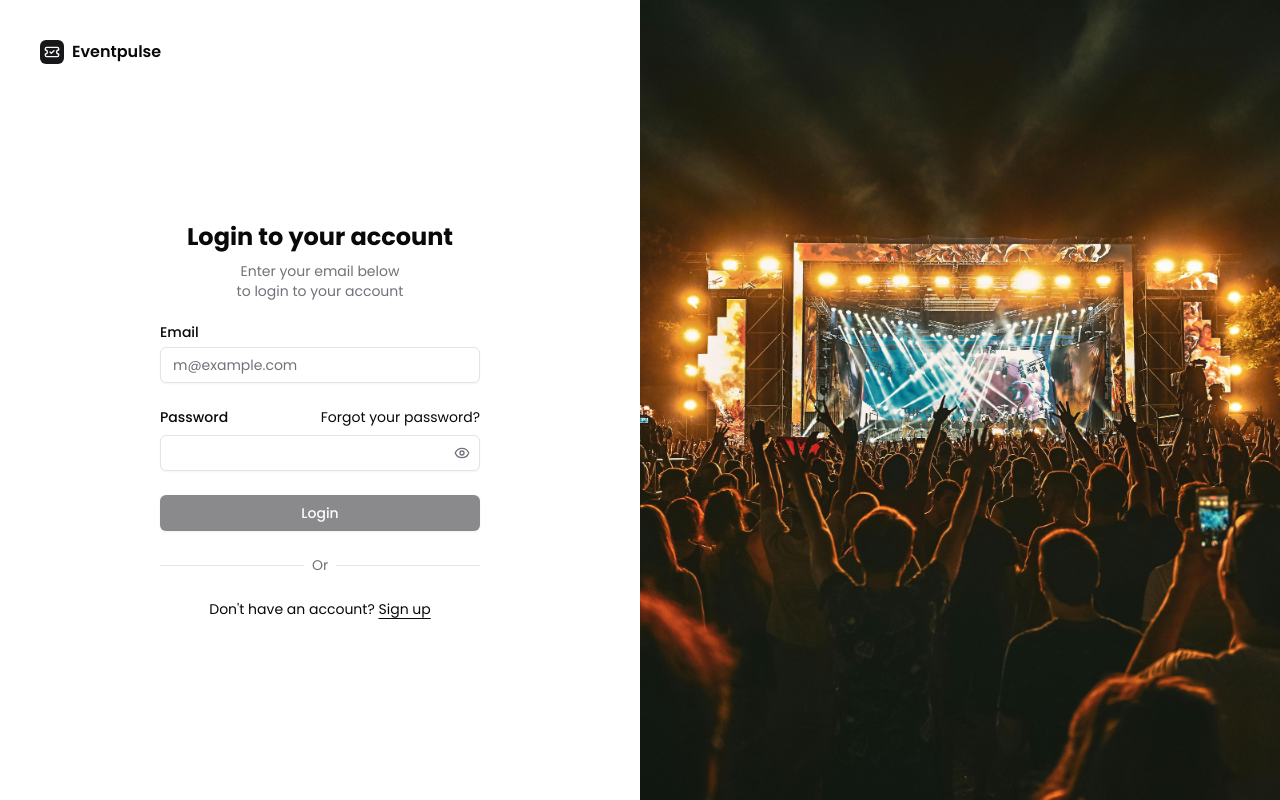
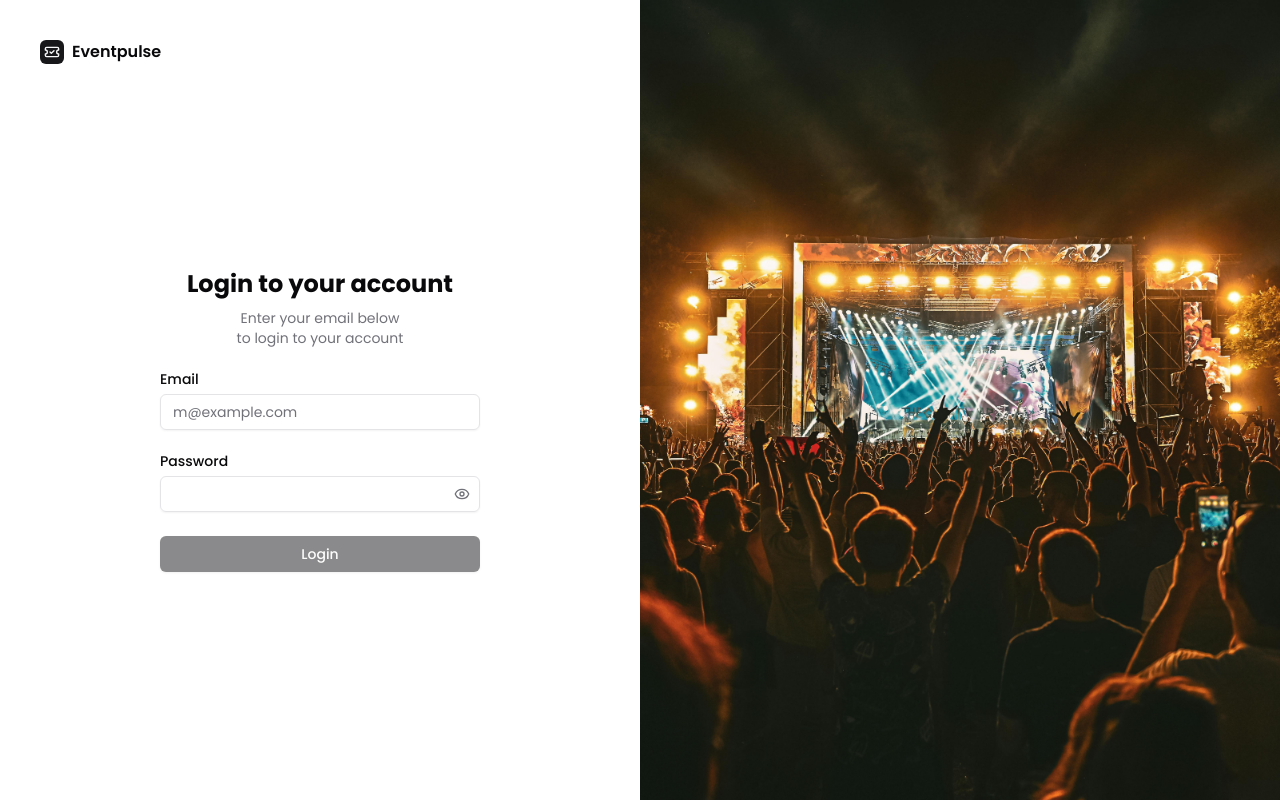
Before and after one commit to subx6789/eventpulse-client, a Next.js app: page / in a window 1280 px wide. Built offline with nearby package versions, Linux system fonts and the light colour scheme.

Commit message:
feat: Some more refactor

```diff
--- a/src/app/page.tsx
+++ b/src/app/page.tsx
@@ -1,4 +1,4 @@
-import { LoginForm } from "@/components/Forms/LoginForm";
+import { AdminLoginForm } from "@/components/Forms/AdminLoginForm";
 import { TicketCheck } from "lucide-react";
 import Image from "next/image";
 import Link from "next/link";
@@ -17,7 +17,7 @@
         </div>
         <div className="flex flex-1 items-center justify-center">
           <div className="w-full max-w-xs">
-            <LoginForm />
+            <AdminLoginForm />
           </div>
         </div>
       </div>
--- a/src/components/Forms/LoginForm.tsx
+++ b/src/components/Forms/AdminLoginForm.tsx
@@ -4,7 +4,6 @@
 import { Button } from "@/components/ui/button";
 import { Input } from "@/components/ui/input";
 import { Label } from "@/components/ui/label";
-import Link from "next/link";
 import { useState } from "react";
 import { useForm } from "react-hook-form";
 import { Eye, EyeOff } from "lucide-react";
@@ -15,7 +14,7 @@
   password: string;
 }
 
-export function LoginForm({
+export function AdminLoginForm({
   className,
   ...props
 }: React.ComponentPropsWithoutRef<"form">) {
@@ -74,12 +73,12 @@
         <div className="grid gap-2">
           <div className="flex items-center">
             <Label htmlFor="password">Password</Label>
-            <Link
+            {/* <Link
               href="#"
               className="ml-auto text-sm underline-offset-4 hover:underline"
             >
               Forgot your password?
-            </Link>
+            </Link> */}
           </div>
           <div className="relative">
             <Input
@@ -124,18 +123,18 @@
         >
           Login
         </Button>
-        <div className="relative text-center text-sm after:absolute after:inset-0 after:top-1/2 after:z-0 after:flex after:items-center after:border-t after:border-border">
+        {/* <div className="relative text-center text-sm after:absolute after:inset-0 after:top-1/2 after:z-0 after:flex after:items-center after:border-t after:border-border">
           <span className="relative z-10 bg-background px-2 text-muted-foreground">
             Or
           </span>
-        </div>
+        </div> */}
       </div>
-      <div className="text-center text-sm">
+      {/* <div className="text-center text-sm">
         Don&apos;t have an account?{" "}
         <Link href="#" className="underline underline-offset-4">
           Sign up
         </Link>
-      </div>
+      </div> */}
     </form>
   );
 }
```
